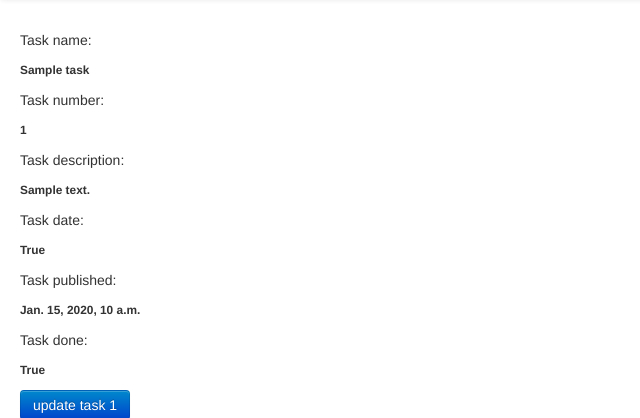
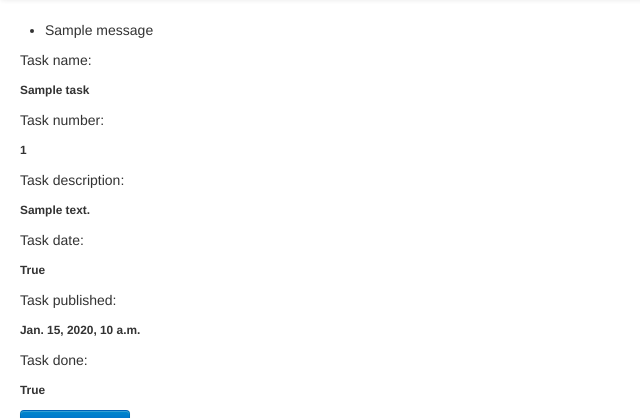
Before and after one commit to komodor8/django-tasks, a Django app: page /tasks/1/ in a window 1280 px wide. Shown: the part 42-460 px from the top of the page, without its empty margins (0-640 px from the left). Run offline with Django 3.2, Linux system fonts and the light colour scheme; a user stored in the database is signed in; tables that the repository leaves empty hold one stand-in row (values such as "Sample post"); one stand-in notice (Sample message) is shown; some libraries are stand-ins or nearby versions.

Commit message:
add messages to user

```diff
--- a/tasks/templates/tasks/detail.html
+++ b/tasks/templates/tasks/detail.html
@@ -2,6 +2,14 @@
 
 
 {% block body_block %}
+
+    {% if messages %}
+        <ul class="messages">
+            {% for message in messages %}
+                <li{% if message.tags %} class="{{ message.tags }}"{% endif %}>{{ message }}</li>
+            {% endfor %}
+        </ul>
+    {% endif %}
 
     <div style="margin-bottom: 50px">
         <h1>{{task.task_name}}</h1>
@@ -10,7 +18,7 @@
         </div>
 
         <div>Task number:
-            <h6>{{task.pk}}</h6>
+            <h6>{{task.id}}</h6>
         </div>
 
         <div>Task description:
@@ -45,14 +53,21 @@
         <h2>Comments</h2>
         <h3>Add a comment</h3>
 
-        <form action="{% url 'tasks:comments-create' task=task.pk %}"  method="post">
+        <form
+            action="{% url 'tasks:comments-create' task=task.pk %}"
+            method="post"
+        >
             {% csrf_token %}
 
             {{ comment_form }}
 
             <div>
-                <button class="btn btn-primary" type="submit">
-                    <i class="icon-plus icon-white"></i>Add
+                <button
+                    class="btn btn-primary"
+                    type="submit"
+                >
+                    <i class="icon-plus icon-white"></i>
+                    Add
                 </button>
             </div>
 
@@ -62,7 +77,10 @@
             <h4>List of comments</h4>
 
             {% for c in task.comment_set.all %}
-                <div id="comment_{{ c.id }}" class="well">
+                <div
+                    id="comment_{{ c.id }}"
+                    class="well"
+                >
                     <h5>Title: {{ c.title }}</h5>
                     <p>Description: {{ c.description }}</p>
 
@@ -71,7 +89,8 @@
                             class="btn btn-success"
                             value="{{ c.id }}"
                         >
-                            <i class="icon-pencil icon-white"></i>Edit
+                            <i class="icon-pencil icon-white"></i>
+                            Edit
                         </button>
                     </div>
 
@@ -89,11 +108,8 @@
                             <i class="icon-trash icon-white"></i>Delete
                         </button>
                     </form>
+                </div>
 
-
-
-
-                </div>
 
                 <div id="update_comment_{{ c.id }}" class="well hide">
 
@@ -122,7 +138,8 @@
                             class="btn btn-success"
                             type="submit"
                         >
-                            <i class="icon-ok icon-white"></i>Save
+                            <i class="icon-ok icon-white"></i>
+                            Save
                         </button>
 
                     </form>
@@ -131,7 +148,8 @@
                         class="btn btn-inverse"
                         value="{{ c.id }}"
                     >
-                        <i class="icon-remove icon-white"></i>Cancel
+                        <i class="icon-remove icon-white"></i>
+                        Cancel
                     </button>
 
                 </div>
--- a/tasks/views.py
+++ b/tasks/views.py
@@ -5,6 +5,7 @@ from django.urls import reverse_lazy
 from django.views.generic.edit import DeleteView
 from django.views.generic.edit import ModelFormMixin
 from django.contrib.auth.mixins import LoginRequiredMixin
+from django.contrib import messages
 
 
 # Create your views here.
@@ -41,6 +42,7 @@ class CreateView(LoginRequiredMixin, CreateView):
         return super().form_valid(form)
 
 
+
 class UpdateView(LoginRequiredMixin, UpdateView):
     form_class = TaskForm
     model = Task
@@ -62,16 +64,16 @@ class CreateCommentView(LoginRequiredMixin, ModelFormMixin, FormView):
 
     def form_valid(self, form):
         self.object = form.save(commit=False)
+        self.object.task_id = self.kwargs['task']
 
         try:
-            # print(self.object.task)
-            print(self.kwargs['task'])
+            self.object.save()
+            messages.success(self.request, 'comment sent')
         except:
-            print("An exception occurred")
-        finally:
-            self.object.task_id = self.kwargs['task']
-            self.object.save()
-            return super().form_valid(form)
+            messages.warning(self.request, 'comment not sent')
+
+
+        return super().form_valid(form)
 
     def get_success_url(self):
         task_id = self.kwargs['task']
```
